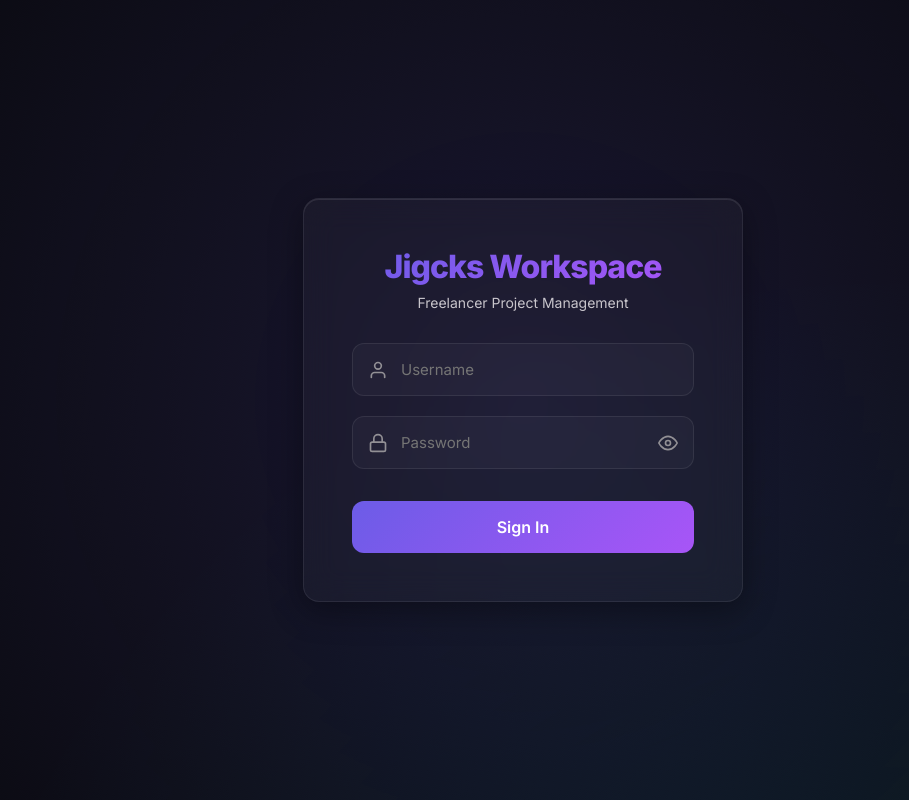
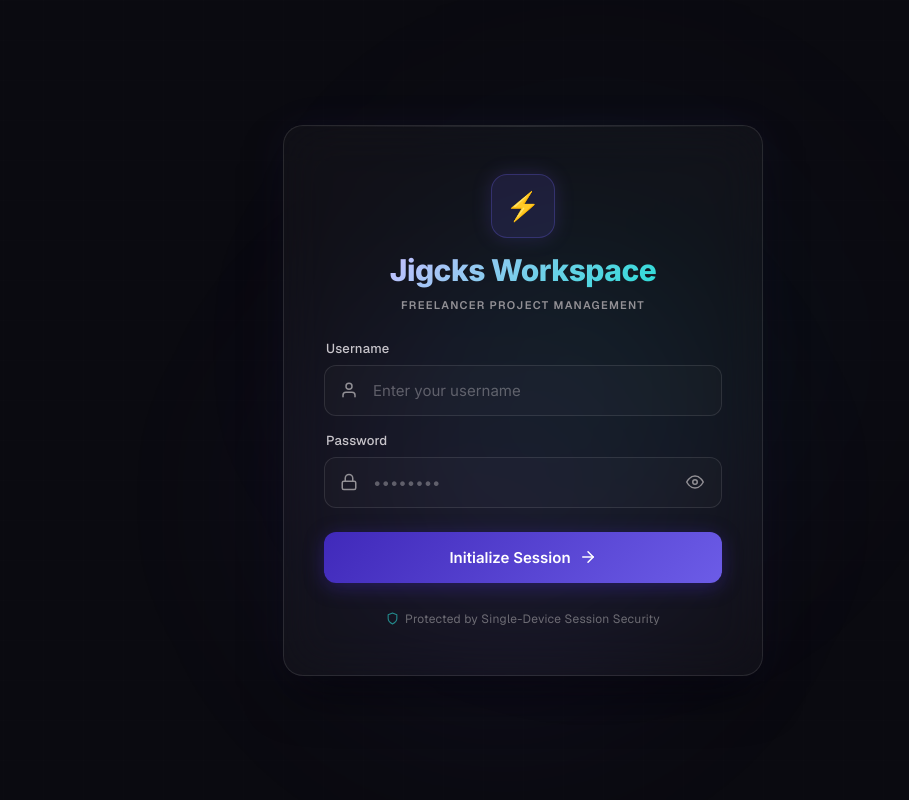
Before and after one commit to Kanhiya-Gulati/jigcks-workspace, a React (Vite) app in the folder client/: page /login in a window 1280 px wide. Shown: the whole page, without its empty margins (117-1026 px from the left). Built offline with nearby package versions, Linux system fonts and the light colour scheme; no server answers; the HTML template or start-up script is replaced by a standard one.

Commit message:
Redesign Login page UI to match Stitch Obsidian Flux Glassmorphism design

```diff
--- a/client/src/pages/Login/Login.css
+++ b/client/src/pages/Login/Login.css
@@ -1,3 +1,5 @@
+/* ===== LOGIN PAGE — STITCH OBSIDIAN FLUX DESIGN ===== */
+
 .login-container {
   min-height: 100vh;
   display: flex;
@@ -5,65 +7,150 @@
   align-items: center;
   position: relative;
   overflow: hidden;
-  background-color: var(--bg-darkest);
+  background-color: #0a0a10;
 }
 
-.animated-bg {
+/* Ambient Glow Orbs */
+.ambient-glow-purple {
   position: absolute;
-  top: -50%;
-  left: -50%;
-  width: 200%;
-  height: 200%;
-  background: radial-gradient(circle at center, rgba(108, 92, 231, 0.15) 0%, transparent 50%),
-              radial-gradient(circle at 80% 20%, rgba(0, 206, 201, 0.1) 0%, transparent 40%);
-  animation: rotate 20s linear infinite;
-  z-index: 0;
+  top: 25%;
+  left: 25%;
+  width: 600px;
+  height: 600px;
+  background: radial-gradient(circle, rgba(108, 92, 231, 0.12) 0%, transparent 70%);
+  border-radius: 50%;
+  filter: blur(60px);
+  pointer-events: none;
+  animation: pulseGlow 6s ease-in-out infinite alternate;
 }
 
-@keyframes rotate {
-  100% { transform: rotate(360deg); }
+.ambient-glow-cyan {
+  position: absolute;
+  bottom: 25%;
+  right: 25%;
+  width: 500px;
+  height: 500px;
+  background: radial-gradient(circle, rgba(0, 206, 201, 0.08) 0%, transparent 70%);
+  border-radius: 50%;
+  filter: blur(80px);
+  pointer-events: none;
+  animation: pulseGlow 8s ease-in-out infinite alternate-reverse;
 }
 
+@keyframes pulseGlow {
+  from { opacity: 0.6; transform: scale(0.95); }
+  to   { opacity: 1;   transform: scale(1.05); }
+}
+
+/* Grid Pattern */
+.grid-pattern {
+  position: absolute;
+  inset: 0;
+  width: 100%;
+  height: 100%;
+  pointer-events: none;
+  opacity: 0.4;
+}
+
+/* ===== CARD ===== */
 .login-card {
+  position: relative;
+  z-index: 10;
   width: 100%;
-  max-width: 440px;
-  padding: 48px;
+  max-width: 480px;
+  padding: 48px 40px;
   background: rgba(255, 255, 255, 0.03);
   backdrop-filter: blur(24px);
   -webkit-backdrop-filter: blur(24px);
-  border: 1px solid rgba(255, 255, 255, 0.08);
-  box-shadow: inset 0 1px 0 rgba(255, 255, 255, 0.1), 0 25px 50px -12px rgba(0, 0, 0, 0.6);
-  border-radius: 24px;
-  z-index: 1;
+  border: 1px solid rgba(255, 255, 255, 0.10);
+  border-radius: 20px;
+  box-shadow:
+    0 0 40px rgba(108, 92, 231, 0.06),
+    0 25px 50px -12px rgba(0, 0, 0, 0.7);
+  display: flex;
+  flex-direction: column;
+  gap: 28px;
 }
 
+/* Top inner edge highlight */
+.card-edge-highlight {
+  position: absolute;
+  top: 0;
+  left: 0;
+  right: 0;
+  height: 1px;
+  background: linear-gradient(90deg, transparent, rgba(255,255,255,0.10), transparent);
+  border-radius: 20px 20px 0 0;
+  pointer-events: none;
+}
+
+/* ===== HEADER ===== */
 .login-header {
   text-align: center;
-  margin-bottom: 32px;
+  display: flex;
+  flex-direction: column;
+  align-items: center;
+  gap: 10px;
+}
+
+.logo-icon {
+  width: 64px;
+  height: 64px;
+  border-radius: 16px;
+  background: rgba(108, 92, 231, 0.15);
+  border: 1px solid rgba(108, 92, 231, 0.3);
+  display: flex;
+  align-items: center;
+  justify-content: center;
+  margin-bottom: 4px;
+  box-shadow: 0 0 20px rgba(108, 92, 231, 0.2);
 }
 
 .gradient-text {
-  font-size: 32px;
+  font-size: 30px;
   font-weight: 800;
-  background: var(--primary);
+  background: linear-gradient(135deg, #c6bfff 0%, #2edcd7 100%);
   -webkit-background-clip: text;
   -webkit-text-fill-color: transparent;
-  margin-bottom: 8px;
-  letter-spacing: -1px;
+  background-clip: text;
+  margin-bottom: 0;
+  letter-spacing: -0.5px;
+  line-height: 1.2;
 }
 
-.login-header p {
-  color: var(--text-secondary);
-  font-size: 14px;
+.login-subtitle {
+  color: #929095;
+  font-size: 11px;
+  font-weight: 600;
+  letter-spacing: 0.12em;
+  text-transform: uppercase;
+  font-family: 'Geist', 'Inter', monospace;
 }
 
+/* ===== FORM ===== */
 .login-form {
   display: flex;
   flex-direction: column;
-  gap: 20px;
+  gap: 16px;
 }
 
 .input-group {
+  display: flex;
+  flex-direction: column;
+  gap: 8px;
+}
+
+.input-label {
+  font-size: 13px;
+  font-weight: 500;
+  color: #c8c5cb;
+  letter-spacing: 0.02em;
+  margin-left: 2px;
+  font-family: 'Geist', 'Inter', monospace;
+  transition: color 0.2s ease;
+}
+
+.input-wrapper {
   position: relative;
   display: flex;
   align-items: center;
@@ -72,57 +159,88 @@
 .input-icon {
   position: absolute;
   left: 16px;
-  color: var(--text-muted);
-  font-size: 20px;
+  color: #929095;
+  font-size: 18px;
+  pointer-events: none;
+  transition: color 0.2s ease;
+  z-index: 1;
 }
 
-.input-group input {
+.input-wrapper:focus-within .input-icon {
+  color: #2edcd7;
+}
+
+.input-wrapper:focus-within ~ .input-label,
+.input-group:focus-within .input-label {
+  color: #2edcd7;
+}
+
+.input-wrapper input {
   width: 100%;
-  padding: 16px 16px 16px 48px;
-  background: rgba(255, 255, 255, 0.03);
-  border: 1px solid var(--border);
+  padding: 15px 16px 15px 48px;
+  background: rgba(255, 255, 255, 0.02);
+  border: 1px solid rgba(255, 255, 255, 0.10);
   border-radius: 12px;
-  color: var(--text-primary);
+  color: #e1e3e4;
   font-size: 15px;
-  transition: all 0.3s ease;
+  font-family: 'Inter', sans-serif;
+  transition: all 0.25s ease;
   outline: none;
 }
 
-.input-group input:focus {
-  border-color: #6C5CE7;
-  background: rgba(255, 255, 255, 0.05);
-  box-shadow: 0 0 0 4px rgba(108, 92, 231, 0.1);
+.input-wrapper input::placeholder {
+  color: rgba(200, 197, 203, 0.4);
 }
 
+.input-wrapper input:focus {
+  border-color: #2edcd7;
+  background: rgba(46, 220, 215, 0.04);
+  box-shadow: 0 0 0 3px rgba(46, 220, 215, 0.12), 0 0 15px rgba(46, 220, 215, 0.1);
+}
+
+/* Toggle Password */
 .toggle-password {
   position: absolute;
-  right: 16px;
-  color: var(--text-muted);
-  font-size: 20px;
+  right: 14px;
+  color: #929095;
+  font-size: 18px;
   display: flex;
   align-items: center;
   justify-content: center;
+  padding: 4px;
+  transition: color 0.2s ease;
 }
 
 .toggle-password:hover {
-  color: var(--text-primary);
+  color: #e1e3e4;
 }
 
+/* ===== SUBMIT BUTTON ===== */
 .login-btn {
   width: 100%;
+  margin-top: 8px;
   padding: 16px;
-  background: var(--primary);
-  color: white;
+  background: linear-gradient(135deg, #4029ba 0%, #6C5CE7 50%, #c6bfff 100%);
+  background-size: 200% 200%;
+  color: #fff;
   border-radius: 12px;
-  font-size: 16px;
+  font-size: 15px;
   font-weight: 600;
-  margin-top: 12px;
-  transition: all 0.3s ease;
+  font-family: 'Inter', sans-serif;
+  position: relative;
+  overflow: hidden;
+  transition: all 0.3s cubic-bezier(0.4, 0, 0.2, 1);
+  box-shadow: 0 4px 20px rgba(64, 41, 186, 0.4);
 }
 
 .login-btn:hover:not(:disabled) {
   transform: translateY(-2px);
-  box-shadow: 0 10px 25px -5px rgba(108, 92, 231, 0.4);
+  box-shadow: 0 8px 28px rgba(64, 41, 186, 0.55);
+  background-position: right center;
+}
+
+.login-btn:active:not(:disabled) {
+  transform: translateY(0);
 }
 
 .login-btn:disabled {
@@ -130,28 +248,87 @@
   cursor: not-allowed;
 }
 
+.btn-content {
+  position: relative;
+  z-index: 1;
+  display: flex;
+  align-items: center;
+  justify-content: center;
+  gap: 8px;
+}
+
+.btn-arrow {
+  font-size: 18px;
+  transition: transform 0.2s ease;
+}
+
+.login-btn:hover .btn-arrow {
+  transform: translateX(4px);
+}
+
+.btn-shimmer {
+  position: absolute;
+  inset: 0;
+  background: linear-gradient(90deg, transparent, rgba(255,255,255,0.08), transparent);
+  transform: translateX(-100%);
+  transition: transform 0.5s ease;
+}
+
+.login-btn:hover .btn-shimmer {
+  transform: translateX(100%);
+}
+
+/* Spinner */
+.spinner {
+  width: 16px;
+  height: 16px;
+  border: 2px solid rgba(255, 255, 255, 0.3);
+  border-top-color: #fff;
+  border-radius: 50%;
+  animation: spin 0.7s linear infinite;
+  display: inline-block;
+}
+
+@keyframes spin {
+  to { transform: rotate(360deg); }
+}
+
+/* ===== FOOTER ===== */
+.login-footer {
+  display: flex;
+  align-items: center;
+  justify-content: center;
+  gap: 6px;
+  font-size: 12px;
+  font-family: 'Geist', 'Inter', monospace;
+  color: rgba(146, 144, 149, 0.7);
+  letter-spacing: 0.02em;
+}
+
+.footer-shield {
+  color: rgba(46, 220, 215, 0.6);
+}
+
+/* ===== ALERTS ===== */
 .session-warning-notice {
   display: flex;
-  align-items: center;
+  align-items: flex-start;
   gap: 10px;
-  background: rgba(253, 203, 110, 0.12);
-  border: 1px solid rgba(253, 203, 110, 0.35);
+  background: rgba(253, 203, 110, 0.08);
+  border: 1px solid rgba(253, 203, 110, 0.25);
   color: #fdcb6e;
   padding: 12px 14px;
   border-radius: 10px;
-  margin-bottom: 20px;
   font-size: 13px;
-  line-height: 1.4;
-  text-align: left;
+  line-height: 1.5;
 }
 
 .error-message {
-  background: rgba(225, 112, 85, 0.1);
-  border: 1px solid rgba(225, 112, 85, 0.3);
-  color: var(--danger);
+  background: rgba(255, 180, 171, 0.08);
+  border: 1px solid rgba(255, 180, 171, 0.25);
+  color: #ffb4ab;
   padding: 12px 16px;
-  border-radius: 8px;
-  margin-bottom: 20px;
+  border-radius: 10px;
   font-size: 14px;
   text-align: center;
 }
@@ -167,11 +344,17 @@
   40%, 60% { transform: translate3d(4px, 0, 0); }
 }
 
-/* ===== RESPONSIVE STYLES ===== */
-@media (max-width: 480px) {
-  .login-card { padding: 32px 24px; border-radius: 16px; max-width: 100%; margin: 0 12px; }
-  .gradient-text { font-size: 26px; }
-  .login-header p { font-size: 13px; }
-  .input-group input { padding: 14px 14px 14px 42px; font-size: 14px; }
-  .login-btn { padding: 14px; font-size: 15px; }
+/* ===== RESPONSIVE ===== */
+@media (max-width: 520px) {
+  .login-card {
+    max-width: 100%;
+    margin: 0 16px;
+    padding: 36px 24px;
+    border-radius: 16px;
+  }
+  .gradient-text { font-size: 24px; }
+  .logo-icon { width: 52px; height: 52px; }
+  .input-wrapper input { padding: 13px 14px 13px 44px; font-size: 14px; }
+  .login-btn { padding: 14px; font-size: 14px; }
+  .ambient-glow-purple, .ambient-glow-cyan { display: none; }
 }
--- a/client/src/pages/Login/Login.jsx
+++ b/client/src/pages/Login/Login.jsx
@@ -1,7 +1,7 @@
 import React, { useState } from 'react';
 import { useNavigate, useLocation } from 'react-router-dom';
 import { useAuth } from '../../context/AuthContext';
-import { FiUser, FiLock, FiEye, FiEyeOff, FiAlertTriangle } from 'react-icons/fi';
+import { FiUser, FiLock, FiEye, FiEyeOff, FiAlertTriangle, FiArrowRight, FiShield } from 'react-icons/fi';
 import './Login.css';
 
 const Login = () => {
@@ -33,43 +33,78 @@ const Login = () => {
 
   return (
     <div className="login-container">
-      <div className="animated-bg"></div>
-      <div className="login-card glass-panel">
+      {/* Ambient Glow Orbs */}
+      <div className="ambient-glow-purple"></div>
+      <div className="ambient-glow-cyan"></div>
+
+      {/* Grid pattern background */}
+      <svg className="grid-pattern" xmlns="http://www.w3.org/2000/svg">
+        <defs>
+          <pattern id="gridPattern" width="40" height="40" patternUnits="userSpaceOnUse">
+            <path d="M 40 0 L 0 0 0 40" fill="none" stroke="rgba(255,255,255,0.06)" strokeWidth="0.5" />
+          </pattern>
+        </defs>
+        <rect width="100%" height="100%" fill="url(#gridPattern)" />
+      </svg>
+
+      {/* Center Glass Panel */}
+      <div className="login-card">
+        {/* Inner top edge highlight */}
+        <div className="card-edge-highlight"></div>
+
+        {/* Header */}
         <div className="login-header">
+          <div className="logo-icon">
+            <span style={{ fontSize: '28px' }}>⚡</span>
+          </div>
           <h1 className="gradient-text">Jigcks Workspace</h1>
-          <p>Freelancer Project Management</p>
+          <p className="login-subtitle">FREELANCER PROJECT MANAGEMENT</p>
         </div>
 
+        {/* Session expired warning */}
         {isSessionExpired && (
           <div className="session-warning-notice">
-            <FiAlertTriangle size={20} style={{ flexShrink: 0 }} />
-            <span>Security Alert: You were automatically logged out because your account was logged in from another browser or device.</span>
+            <FiAlertTriangle size={18} style={{ flexShrink: 0 }} />
+            <span>Security Alert: You were automatically logged out because your account was logged in from another device.</span>
           </div>
         )}
 
+        {/* Error message */}
         {error && <div className="error-message shake">{error}</div>}
 
+        {/* Form */}
         <form onSubmit={handleSubmit} className="login-form">
+          {/* Username Input */}
           <div className="input-group">
+            <label className="input-label" htmlFor="username">Username</label>
+            <div className="input-wrapper">
               <FiUser className="input-icon" />
               <input
+                id="username"
                 type="text"
-              placeholder="Username"
+                placeholder="Enter your username"
                 value={username}
                 onChange={(e) => setUsername(e.target.value)}
                 required
                 autoCapitalize="none"
+                autoComplete="username"
               />
             </div>
+          </div>
 
+          {/* Password Input */}
           <div className="input-group">
+            <label className="input-label" htmlFor="password">Password</label>
+            <div className="input-wrapper">
               <FiLock className="input-icon" />
               <input
+                id="password"
                 type={showPassword ? 'text' : 'password'}
-              placeholder="Password"
+                placeholder="••••••••"
                 value={password}
                 onChange={(e) => setPassword(e.target.value)}
                 required
+                autoComplete="current-password"
               />
               <button
                 type="button"
@@ -79,11 +114,32 @@ const Login = () => {
                 {showPassword ? <FiEyeOff /> : <FiEye />}
               </button>
             </div>
+          </div>
 
+          {/* Submit Button */}
           <button type="submit" className="login-btn" disabled={isSubmitting}>
-            {isSubmitting ? 'Signing in...' : 'Sign In'}
+            <span className="btn-content">
+              {isSubmitting ? (
+                <>
+                  <span className="spinner"></span>
+                  Authenticating...
+                </>
+              ) : (
+                <>
+                  Initialize Session
+                  <FiArrowRight className="btn-arrow" />
+                </>
+              )}
+            </span>
+            <div className="btn-shimmer"></div>
           </button>
         </form>
+
+        {/* Footer */}
+        <div className="login-footer">
+          <FiShield size={13} className="footer-shield" />
+          <span>Protected by Single-Device Session Security</span>
+        </div>
       </div>
     </div>
   );
```
Lines whose indentation alone changed are shown as unchanged.
